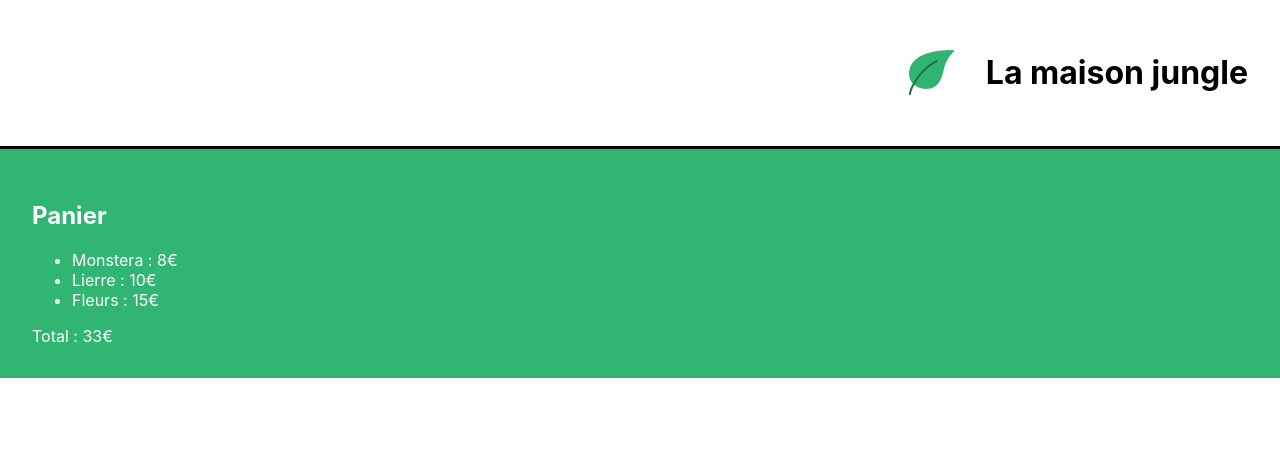
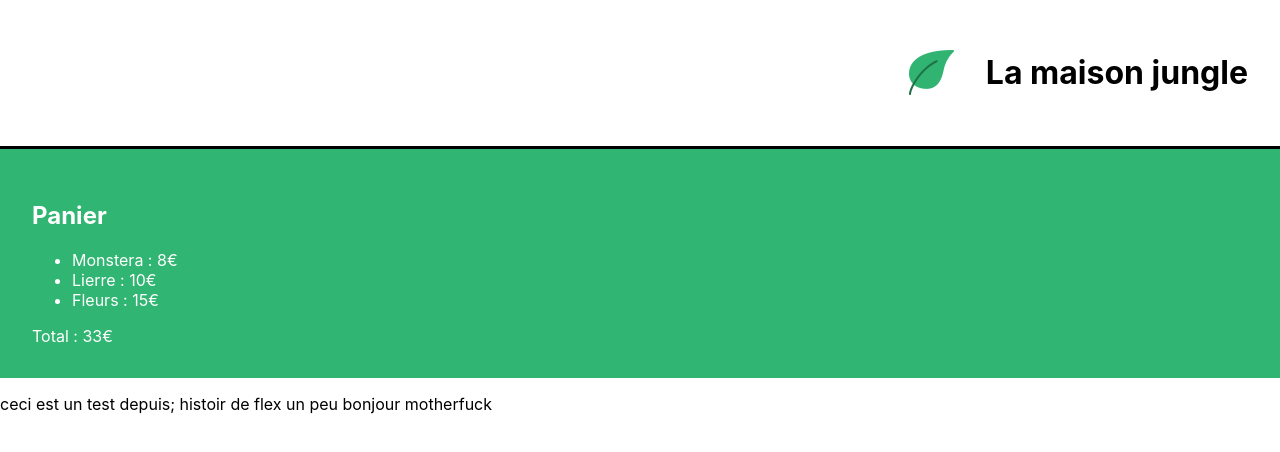
Before and after one commit to Eliezermga/openclass, a React (Create React App) app in the folder la-maison-jungle/: page / in a window 1280 px wide. Shown: the top 452 px of the page. Built offline with nearby package versions, Linux system fonts and the light colour scheme.

Commit message:
Add Essai component and integrate into App
Introduces a new Essai component with a test message and adds it to the App component's render tree for development and layout testing.

```diff
--- a/la-maison-jungle/src/components/App.js
+++ b/la-maison-jungle/src/components/App.js
@@ -1,11 +1,14 @@
 import Banner from './Banner'
 import Cart from './Cart'
+import Essai from './Essai'
+
 
 function App() {
 	return (
 		<div>
 			<Banner/>
 			<Cart/>
+			<Essai/>
 		</div>
 	)
 }
--- /dev/null
+++ b/la-maison-jungle/src/components/Essai.js
@@ -0,0 +1,14 @@
+
+function Essai(){
+    const title = 'bonjour motherfuck'
+
+    return (
+        <div>
+            <p>
+                ceci est un test depuis; histoir de flex  un peu {title}
+            </p>
+        </div>
+    )
+
+}
+export default Essai
```
